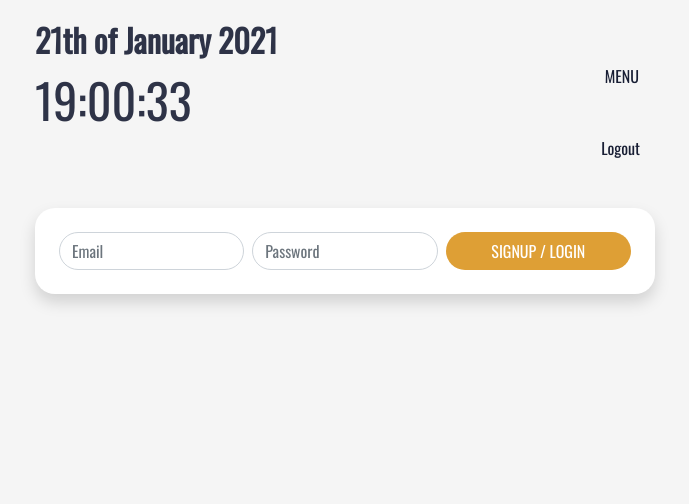
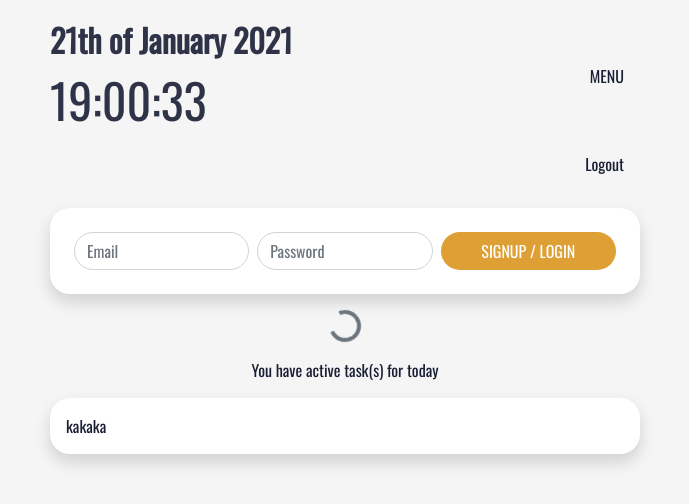
Before and after one commit to micskeil/Doday, a Vue app: page / in a window 1280 px wide. Both pictures are taken after a click on the element "MENU". Shown: the top 504 px of the page, without its empty margins (295-984 px from the left). Built offline with nearby package versions, Linux system fonts and the light colour scheme; a web font is replaced by a local one.

Commit message:
add task list component

```diff
--- a/src/components/BaseElements/BaseCard.vue
+++ b/src/components/BaseElements/BaseCard.vue
@@ -1,6 +1,6 @@
 <template>
   <div
-    class="content container d-flex flex-column align-items-between p-0 pt-5"
+    class="content container d-flex flex-column align-items-between p-0 pt-3"
   >
     <div class="slot shadow p-3 rounded">
       <slot> </slot>
--- a/src/components/NavigationMenu/NavMenu.vue
+++ b/src/components/NavigationMenu/NavMenu.vue
@@ -1,5 +1,5 @@
 <template
-  ><div @click="logout">
+  ><div class="p-3" @click="logout">
     Logout
   </div>
 </template>
--- /dev/null
+++ b/src/components/TaskComponents/TaskList.vue
@@ -0,0 +1,41 @@
+<template>
+  <div v-if="isLoading" class=" d-flex justify-content-center pt-3">
+    <div
+      class="spinner-border text-secondary d-flex justify-content-center"
+      role="status"
+    >
+      <span class="visually-hidden"></span>
+    </div>
+  </div>
+
+  <div class=" d-flex justify-content-center pt-3">
+    <div>
+      <span class=""
+        >You have {{ numberOfTasks }} active task(s) for today
+      </span>
+    </div>
+  </div>
+  <base-card>
+    kakaka
+  </base-card>
+</template>
+<script>
+import BaseCard from "../BaseElements/BaseCard.vue";
+export default {
+  components: { BaseCard },
+  data() {
+    return {
+      activeTasks: [],
+      isLoading: true,
+    };
+  },
+  computed: {
+    uid() {
+      return this.$store.getters.user.uid;
+    },
+  },
+  methods: {},
+};
+</script>
+
+<style scoped></style>
--- a/src/views/Home.vue
+++ b/src/views/Home.vue
@@ -1,19 +1,18 @@
 <template>
-  <div class="container-fluid ">
-    <div class="header container d-flex justify-content-between p-0 pt-3">
+  <div class="content container ">
+    <div class="header d-flex justify-content-between p-0 pt-3">
       <CurrentDate />
       <div class="d-flex align-items-center pr-3" @click="toggleMenu">
         MENU
       </div>
     </div>
-    <div
-      v-if="isNavActive"
-      class="nav container d-flex flex-column align-content-end"
-    >
+    <div v-if="isNavActive" class="nav d-flex flex-column align-content-end">
       <NavMenu />
     </div>
     <base-card v-if="!isLoggedIn"><Auth /></base-card>
     <NewTask v-if="isLoggedIn" />
+
+    <TaskList />
   </div>
 </template>
 
@@ -23,6 +22,7 @@ import NavMenu from "@/components/NavigationMenu/NavMenu.vue";
 import Auth from "@/components/Authentication/Auth.vue";
 import BaseCard from "../components/BaseElements/BaseCard.vue";
 import NewTask from "../components/TaskComponents/NewTask.vue";
+import TaskList from "../components/TaskComponents/TaskList.vue";
 
 export default {
   name: "Home",
@@ -33,6 +33,7 @@ export default {
     Auth,
     BaseCard,
     NewTask,
+    TaskList,
   },
 
   data() {
```
